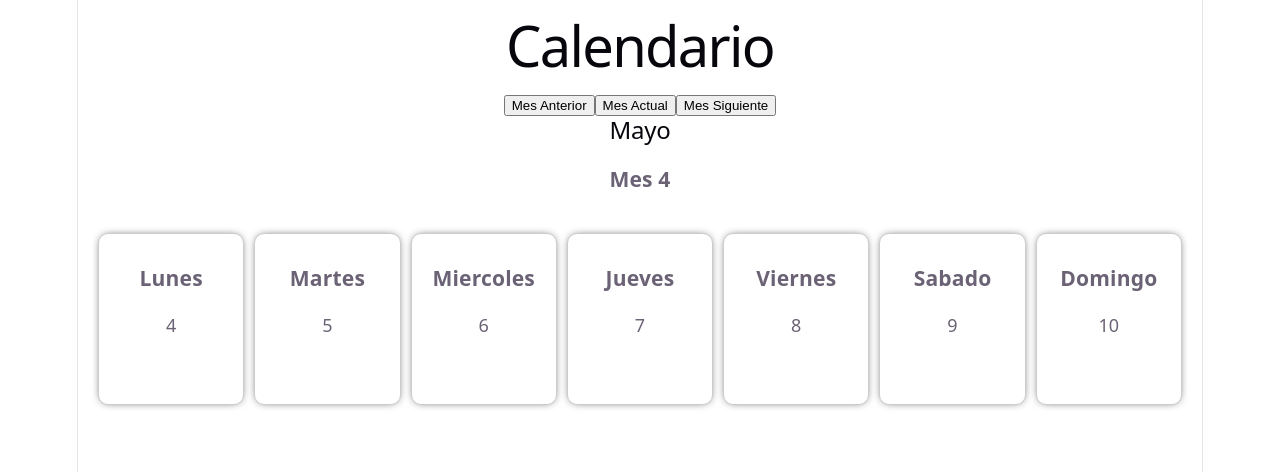
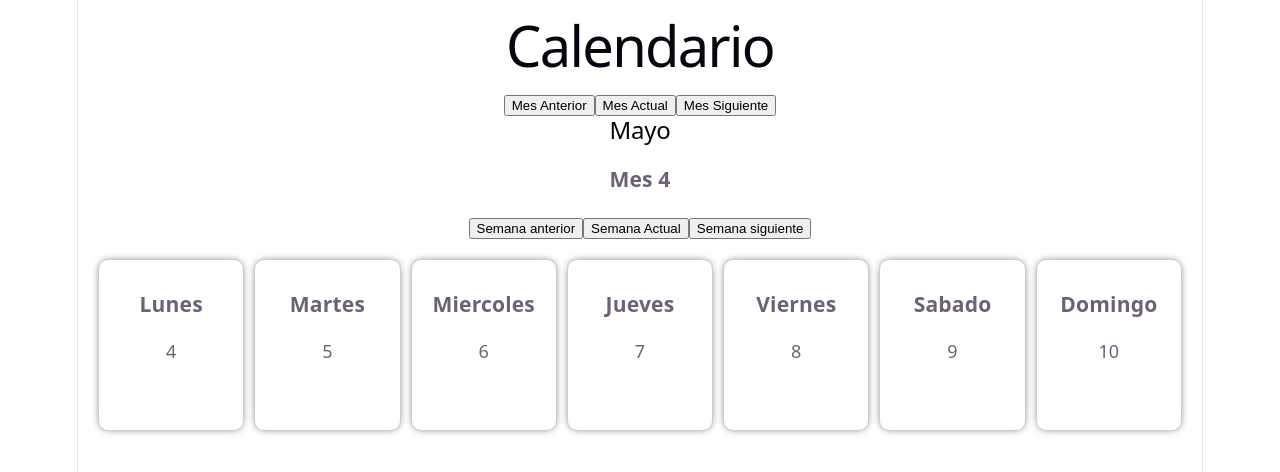
Before and after one commit to Christian-Curbelo-004/Calendario, a React (Vite) app: page / in a window 1280 px wide. Shown: the top 472 px of the page. Built offline with nearby package versions, Linux system fonts and the light colour scheme.

Commit message:
Se agregaron botones para control de semanas

```diff
--- a/src/semana/Semana.jsx
+++ b/src/semana/Semana.jsx
@@ -1,4 +1,5 @@
 import DiaSemana from "./DiaSemana.jsx";
+import { useState } from "react";
 
 export default function Semana(){
     const diasSemana = [
@@ -11,12 +12,12 @@ export default function Semana(){
         "Sabado"
     ];
 
-    const hoy = new Date();
-    const diaActual = hoy.getDay();
-    const inicioSemana = new Date(hoy);
+    const [fechaActual, setFechaActual] = useState(new Date());
+    const diaActual = fechaActual.getDay();
+    const inicioSemana = new Date(fechaActual);
     const diferencia = diaActual === 0 ? -6 : 1 - diaActual;
 
-    inicioSemana.setDate(hoy.getDate() + diferencia);
+    inicioSemana.setDate(fechaActual.getDate() + diferencia);
 
     const semana = [];
 
@@ -29,7 +30,35 @@ export default function Semana(){
         })
     }
 
+    function semanaAnterior(){
+        const nuevaFecha = new Date(fechaActual);
+        nuevaFecha.setDate(fechaActual.getDate() - 7);
+        setFechaActual(nuevaFecha);
+    }
+
+    function semanaSiguiente(){
+        const nuevaFecha = new Date(fechaActual);
+        nuevaFecha.setDate(fechaActual.getDate() + 7);
+        setFechaActual(nuevaFecha);
+    }
+
+    function semanaActual(){
+        setFechaActual(new Date());
+    }
+
     return (
+        <>
+            <div className="controles-semana">
+                <button onClick={semanaAnterior}>
+                    Semana anterior
+                </button>
+                <button onClick={semanaActual}>
+                    Semana Actual
+                </button>
+                <button onClick={semanaSiguiente}>
+                    Semana siguiente
+                </button>
+            </div>
             <div className="semana">
                 {
                     semana.map(dia => (
@@ -37,5 +66,7 @@ export default function Semana(){
                     ))
                 }
             </div>
+        </>
+
     )
 }
```
Lines whose indentation alone changed are shown as unchanged.
